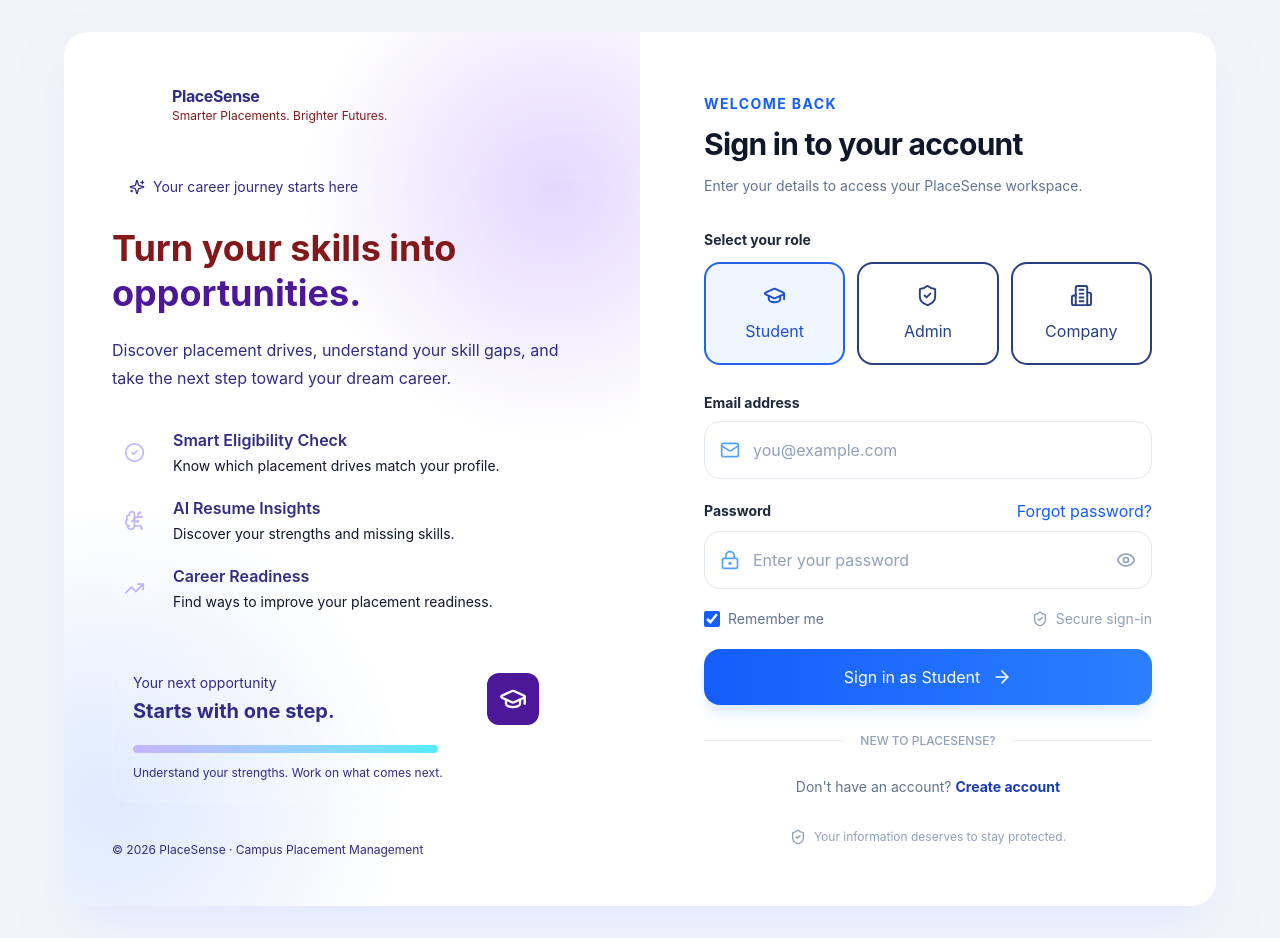
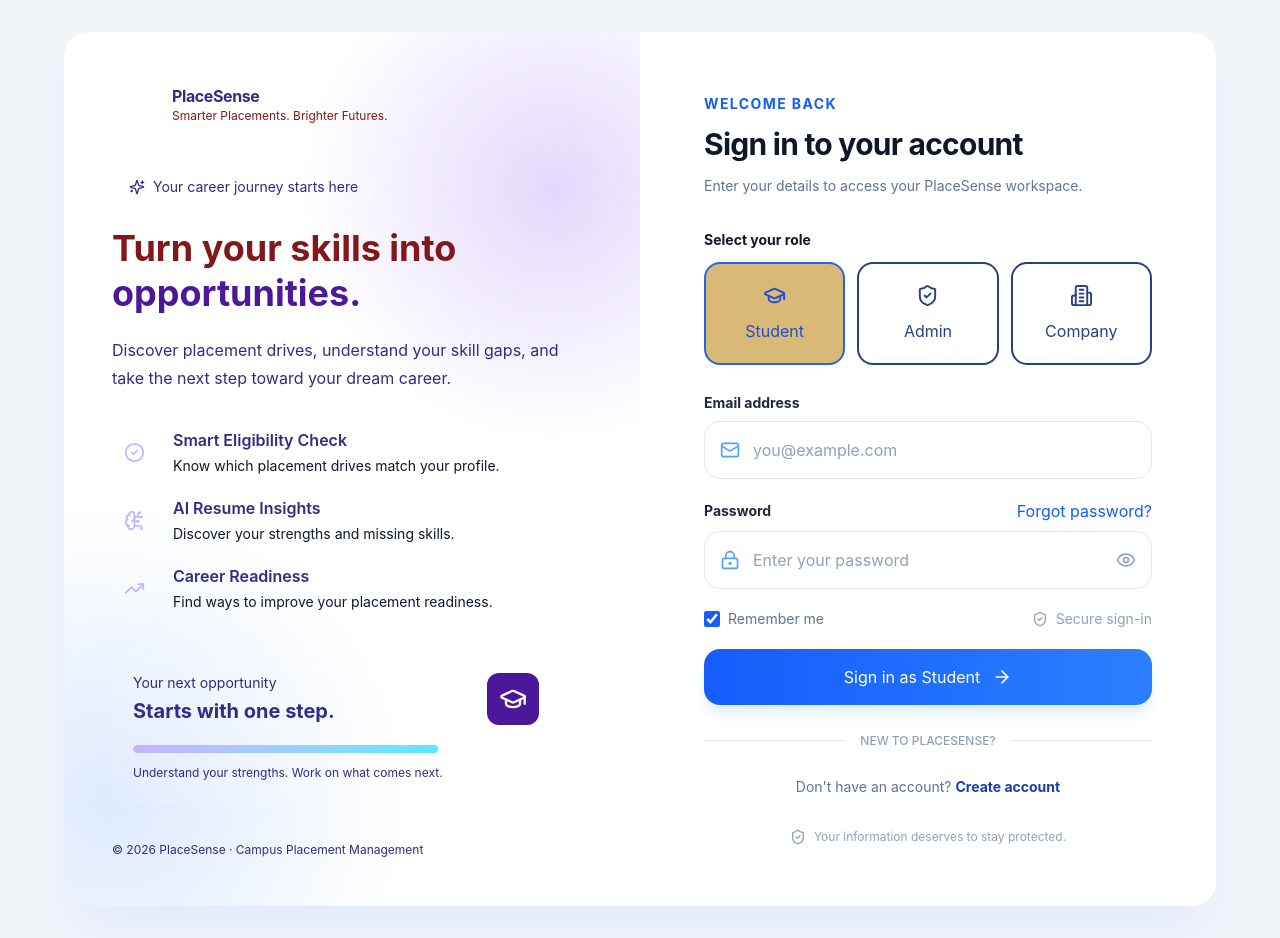
Before and after one commit to Sumiiit84/Placesense, a React (Vite) app in the folder login_frontend/: page /login in a window 1280 px wide. Built offline with nearby package versions, Linux system fonts and the light colour scheme.

Commit message:
Color Changes

```diff
--- a/login_frontend/src/App.jsx
+++ b/login_frontend/src/App.jsx
@@ -132,7 +132,7 @@ export default function App() {
             </div>
 
             <div className="mb-7">
-              <label className="mb-3 block text-sm font-bold text-slate-800">Select your role</label>
+              <label className="mb-3 block text-sm font-bold text-slate-900">Select your role</label>
               <div className="grid grid-cols-3 gap-2 sm:gap-3">
                 {roles.map(({ name, Icon }) => (
                   <button key={name} type="button" onClick={() => { setRole(name); setMessage(""); }}
--- a/login_frontend/src/index.css
+++ b/login_frontend/src/index.css
@@ -22,6 +22,6 @@ button, input { font: inherit; }
 }
 .role-button { border: 2px solid #293F82; color: #293F82; transition: all 160ms ease; }
 .role-button:hover { border-color: #a5b4fc; }
-.role-button.active { border-color: #2563eb; background: #eff6ff; color: #1d4ed8; }
+.role-button.active { border-color: #2563eb; background: #D9B976; color: #1d4ed8; }
 .form-input { transition: border-color 160ms ease, box-shadow 160ms ease; }
 .form-input:focus { outline: none; border-color: #3b82f6; box-shadow: 0 0 0 3px rgba(59,130,246,.12); }
```
